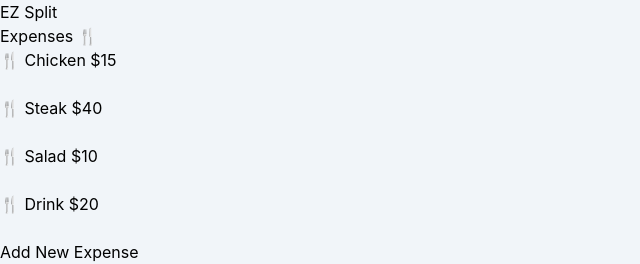
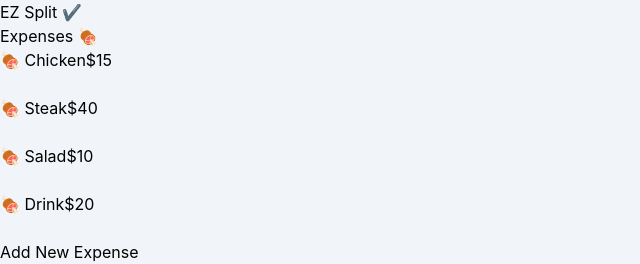
Before and after one commit to richieyi/ez-split, a Next.js app: page / in a window 1280 px wide. Shown: the top 264 px of the page, without its empty margins (0-640 px from the left). Built offline with nearby package versions, Linux system fonts and the light colour scheme.

Commit message:
Update README

```diff
--- a/components/App/index.tsx
+++ b/components/App/index.tsx
@@ -266,13 +266,12 @@ function App() {
   return (
     <>
       <h1 className="text-center text-4xl font-bold my-4">
-        EZ Split
+        EZ Split ✔️
       </h1>
-      {/* <div className="flex-col md:flex-row w-full gap-8"> */}
       <div className="flex-col md:flex md:flex-row w-full gap-8">
         <div className="flex-1">
           <h1 className="text-2xl font-bold my-4 md:text-center text-left">
-            Expenses 🍴️
+            Expenses 🍖
           </h1>
           <div>
             <ExpensesList {...expensesListProps} />
--- a/components/DinersList/index.tsx
+++ b/components/DinersList/index.tsx
@@ -2,7 +2,6 @@ import Diner from '../../toolkit/Diner';
 import Input from '../Input';
 import MoreButton from '../MoreButton';
 import SaveCancelButtons from '../SaveCancelButtons';
-import Emoji from '../Emoji';
 
 function DinersList(props: any) {
   const {
@@ -28,7 +27,7 @@ function DinersList(props: any) {
         className={`flex justify-between items-center border rounded p-2 my-2 ${
           isUpdating ? '' : 'hover:bg-slate-300'
         } bg-white hover:cursor-pointer`}
-        onClick={() => setSelectedDiner(diner)}
+        onClick={() => setSelectedDiner(isSelected ? null : diner)}
       >
         {isUpdating ? (
           <div className="w-full">
@@ -51,9 +50,7 @@ function DinersList(props: any) {
               isSelected ? 'text-green-500' : ''
             }`}
           >
-            <span className="font-bold">
-              <Emoji type="diner" /> {diner.getName()}
-            </span>
+            <span className="font-bold">🧑‍🍳 {diner.getName()}</span>
             <span>${diner.getTotalExpenses()}</span>
           </div>
         )}
--- a/components/Emoji/index.tsx
+++ /dev/null
@@ -1,15 +0,0 @@
-export function Emoji(props: any) {
-  const { type } = props;
-
-  if (type === 'diner') {
-    return <span>🧑‍🍳</span>;
-  }
-
-  if (type === 'expense') {
-    return <span>🍴</span>;
-  }
-
-  return null;
-}
-
-export default Emoji;
--- a/components/ExpensesList/index.tsx
+++ b/components/ExpensesList/index.tsx
@@ -29,7 +29,9 @@ function ExpensesList(props: any) {
         className={`flex justify-between items-center border rounded p-2 my-2 ${
           isUpdating ? '' : 'hover:bg-slate-300'
         } bg-white hover:cursor-pointer`}
-        onClick={() => handleExpenseClick(expense)}
+        onClick={() =>
+          handleExpenseClick(isSelected ? null : expense)
+        }
       >
         {isUpdating ? (
           <div className="w-full">
@@ -61,7 +63,7 @@ function ExpensesList(props: any) {
               isSelected ? 'text-green-500' : ''
             }`}
           >
-            <span className="font-bold">🍴 {expense.getName()}</span>{' '}
+            <span className="font-bold">🍖 {expense.getName()}</span>
             <span>${expense.getCost()}</span>
           </div>
         )}
```
Also changed, not shown: screenshot.png (added), 1 other file (tests, documents, lock files or other folders).
